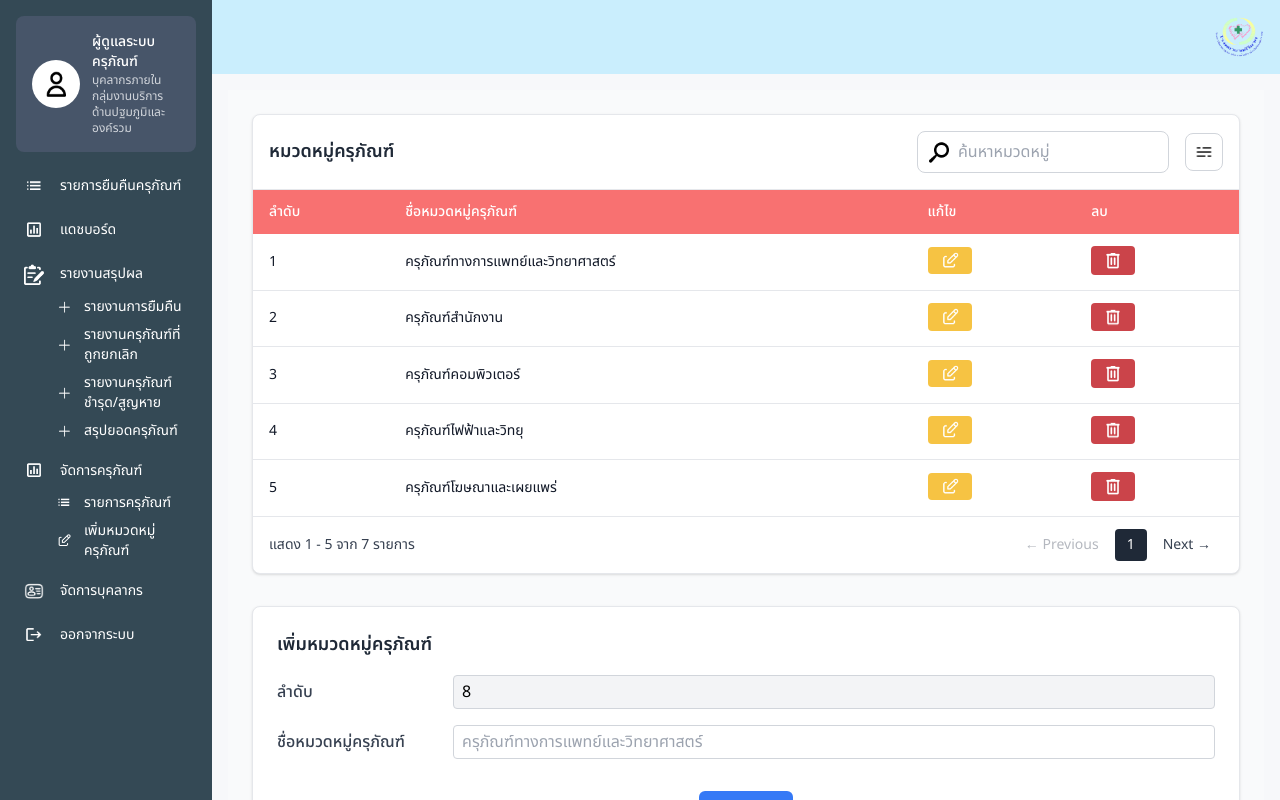
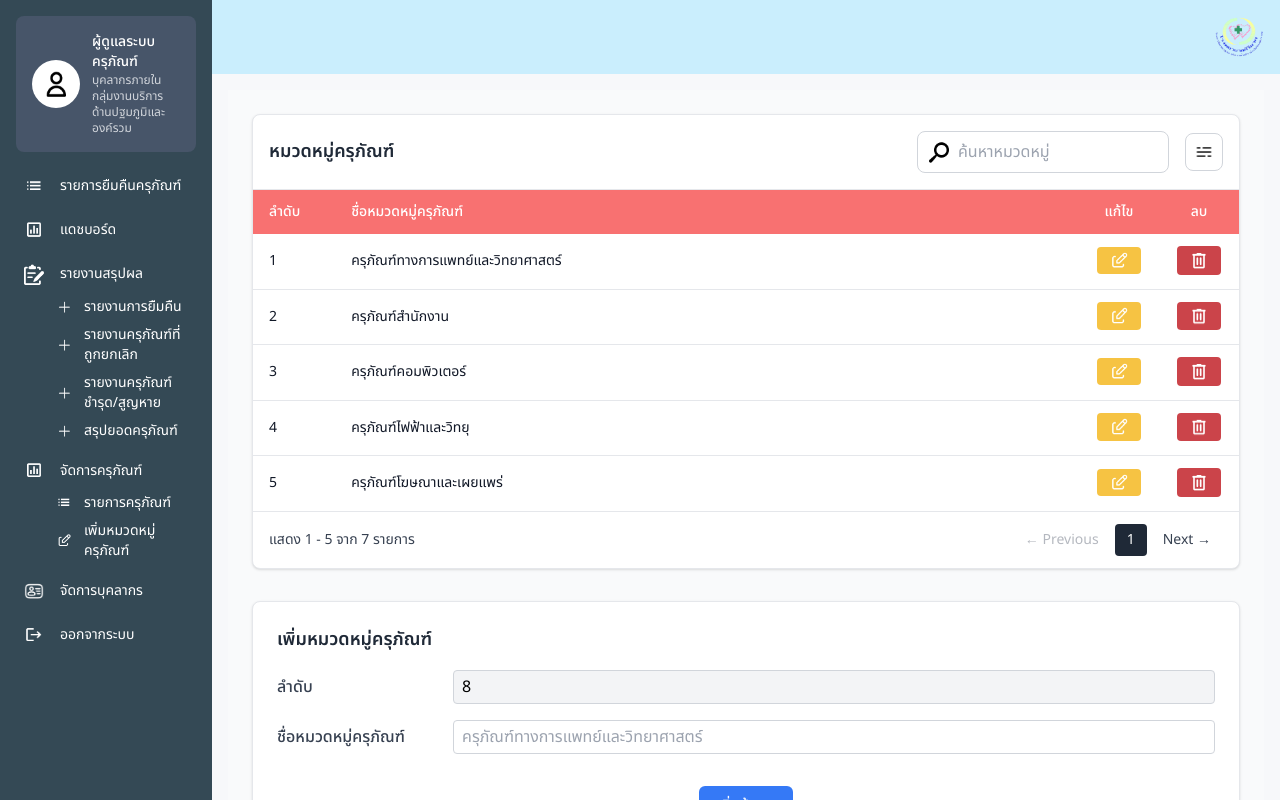
Before and after one commit to KaNywTipm/karuphan-hospital, a Next.js app: page /menu/category-karuphan in a window 1280 px wide. Built offline with nearby package versions, Linux system fonts and the light colour scheme.

Commit message:
Add edit/delete features for categories with UI and pagination improvements

```diff
--- a/src/app/(page)/menu/category-karuphan/page.tsx
+++ b/src/app/(page)/menu/category-karuphan/page.tsx
@@ -7,11 +7,17 @@ import List from "@/components/dropdown/Category-karuphan";
 const itemsPerPage = 5;
 
 const CategoryKaruphan = () => {
+    const [items, setItems] = useState(List[0].items);
     const [searchTerm, setSearchTerm] = useState("");
     const [currentPage, setCurrentPage] = useState(1);
     const [isOpen, setIsOpen] = useState(true);
+    const [newLabel, setNewLabel] = useState("");
 
-    const filteredData = List[0].items.filter((item) =>
+    // เก็บ id รายการที่กำลังแก้ไข และค่าแก้ไขชั่วคราว
+    const [editId, setEditId] = useState<number | null>(null);
+    const [editLabel, setEditLabel] = useState("");
+
+    const filteredData = items.filter((item) =>
         item.label.toLowerCase().includes(searchTerm.toLowerCase())
     );
 
@@ -19,9 +25,8 @@ const CategoryKaruphan = () => {
     const startIndex = (currentPage - 1) * itemsPerPage;
     const endIndex = startIndex + itemsPerPage;
     const currentItems = filteredData.slice(startIndex, endIndex);
-    const allItems = List[0].items;
-    const nextIndex = allItems.length + 1;
 
+    const nextIndex = items.length + 1;
 
     const goToPreviousPage = () => {
         if (currentPage > 1) setCurrentPage(currentPage - 1);
@@ -31,8 +36,52 @@ const CategoryKaruphan = () => {
         if (currentPage < totalPages) setCurrentPage(currentPage + 1);
     };
 
-    const handleClose = () => {
-        setIsOpen(false);
+    const handleAddItem = () => {
+        if (!newLabel.trim()) return;
+
+        const newItem = {
+            id: Date.now(),
+            label: newLabel.trim(),
+        };
+
+        setItems([...items, newItem]);
+        setNewLabel("");
+        setCurrentPage(totalPages);
+    };
+
+    const handleDeleteItem = (id: number) => {
+        const updatedItems = items.filter((item) => item.id !== id);
+        setItems(updatedItems);
+
+        const newTotalPages = Math.ceil(updatedItems.length / itemsPerPage);
+        if (currentPage > newTotalPages) {
+            setCurrentPage(newTotalPages > 0 ? newTotalPages : 1);
+        }
+    };
+
+    // เริ่มแก้ไขรายการ
+    const startEdit = (id: number, currentLabel: string) => {
+        setEditId(id);
+        setEditLabel(currentLabel);
+    };
+
+    // ยกเลิกแก้ไข
+    const cancelEdit = () => {
+        setEditId(null);
+        setEditLabel("");
+    };
+
+    // บันทึกการแก้ไข
+    const saveEdit = (id: number) => {
+        if (!editLabel.trim()) return; // ไม่อนุญาตให้ว่าง
+
+        const updatedItems = items.map((item) =>
+            item.id === id ? { ...item, label: editLabel.trim() } : item
+        );
+
+        setItems(updatedItems);
+        setEditId(null);
+        setEditLabel("");
     };
 
     if (!isOpen) return null;
@@ -70,37 +119,70 @@ const CategoryKaruphan = () => {
                 </div>
 
                 <div className="overflow-x-auto">
-                    <table className="w-full">
+                    <table className="w-full table-fixed">
                         <thead className="bg-red-400 text-white">
                             <tr>
-                                <th className="px-4 py-3 text-left text-sm font-medium">ลำดับ</th>
+                                <th className="px-4 py-3 text-left text-sm font-medium w-1/12">ลำดับ</th>
                                 <th className="px-4 py-3 text-left text-sm font-medium">ชื่อหมวดหมู่ครุภัณฑ์</th>
-                                <th className="px-4 py-3 text-left text-sm font-medium">แก้ไข</th>
-                                <th className="px-4 py-3 text-left text-sm font-medium">ลบ</th>
+                                <th className="px-2 py-3 text-center text-sm font-medium w-[80px]">แก้ไข</th>
+                                <th className="px-2 py-3 text-center text-sm font-medium w-[80px]">ลบ</th>
                             </tr>
                         </thead>
-
                         <tbody className="divide-y divide-gray-200">
                             {currentItems.map((item, index) => (
                                 <tr key={item.id} className="hover:bg-gray-50">
                                     <td className="px-4 py-3 text-sm text-gray-900">{startIndex + index + 1}</td>
-                                    <td className="px-4 py-3 text-sm text-gray-900">{item.label}</td>
-                                    <td className="px-4 py-3">
-                                        <button className="bg-Yellow text-White px-3 py-1 rounded text-sm">
-                                            <Image src="/edit.png" alt="edit" width={20} height={20} />
-                                        </button>
+                                    <td className="px-4 py-3 text-sm text-gray-900">
+                                        {editId === item.id ? (
+                                            <input
+                                                type="text"
+                                                value={editLabel}
+                                                onChange={(e) => setEditLabel(e.target.value)}
+                                                className="w-full border border-gray-300 rounded px-2 py-1 text-sm"
+                                            />
+                                        ) : (
+                                            item.label
+                                        )}
                                     </td>
-                                    <td className="px-4 py-3">
-                                        <button className="bg-RedLight text-White px-3 py-1 rounded text-sm">
+                                    <td className="px-2 py-3 text-sm text-center">
+                                        {editId === item.id ? (
+                                            <>
+                                                <button
+                                                    onClick={() => saveEdit(item.id)}
+                                                    className="bg-Green text-white px-3 py-1 rounded text-sm mr-1 my-1"
+                                                >
+                                                    บันทึก
+                                                </button>
+                                                <button
+                                                    onClick={cancelEdit}
+                                                    className="bg-Grey text-white px-3 py-1 rounded text-sm"
+                                                >
+                                                    ยกเลิก
+                                                </button>
+                                            </>
+                                        ) : (
+                                            <button
+                                                onClick={() => startEdit(item.id, item.label)}
+                                                className="bg-Yellow text-White px-3 py-1 rounded text-sm"
+                                            >
+                                                <Image src="/edit.png" alt="edit" width={20} height={20} />
+                                            </button>
+                                        )}
+                                    </td>
+                                    <td className="px-2 py-3 text-sm text-center">
+                                        <button
+                                            onClick={() => handleDeleteItem(item.id)}
+                                            className="bg-RedLight text-White px-3 py-1 rounded text-sm"
+                                        >
                                             <Image src="/delete.png" alt="delete" width={20} height={20} />
                                         </button>
                                     </td>
-
                                 </tr>
                             ))}
+
                             {currentItems.length === 0 && (
                                 <tr>
-                                    <td colSpan={3} className="px-4 py-6 text-center text-sm text-gray-500">
+                                    <td colSpan={4} className="px-4 py-6 text-center text-sm text-gray-500">
                                         ไม่พบหมวดหมู่ที่ค้นหา
                                     </td>
                                 </tr>
@@ -136,9 +218,9 @@ const CategoryKaruphan = () => {
             </section>
 
             {/* Section: Add Form */}
-            <section className="bg-White rounded-lg shadow border p-6">
+            <section className="bg-white rounded-lg shadow border p-6">
                 <h2 className="text-lg font-semibold text-gray-800 mb-4">เพิ่มหมวดหมู่ครุภัณฑ์</h2>
-                <form className="flex flex-col gap-4">
+                <form className="flex flex-col gap-4" onSubmit={e => e.preventDefault()}>
                     <FormRow label="ลำดับ">
                         <input
                             readOnly
@@ -147,9 +229,10 @@ const CategoryKaruphan = () => {
                         />
                     </FormRow>
 
-
                     <FormRow label="ชื่อหมวดหมู่ครุภัณฑ์">
                         <input
+                            value={newLabel}
+                            onChange={(e) => setNewLabel(e.target.value)}
                             placeholder="ครุภัณฑ์ทางการแพทย์และวิทยาศาสตร์"
                             className="form-input border border-gray-300 rounded px-2 py-1 w-full"
                         />
@@ -157,7 +240,8 @@ const CategoryKaruphan = () => {
 
                     <div className="flex justify-center gap-4 mt-4">
                         <button
-                            type="submit"
+                            type="button"
+                            onClick={handleAddItem}
                             className="bg-Blue text-White px-4 py-2 rounded-md"
                         >
                             เพิ่มข้อมูล
```
